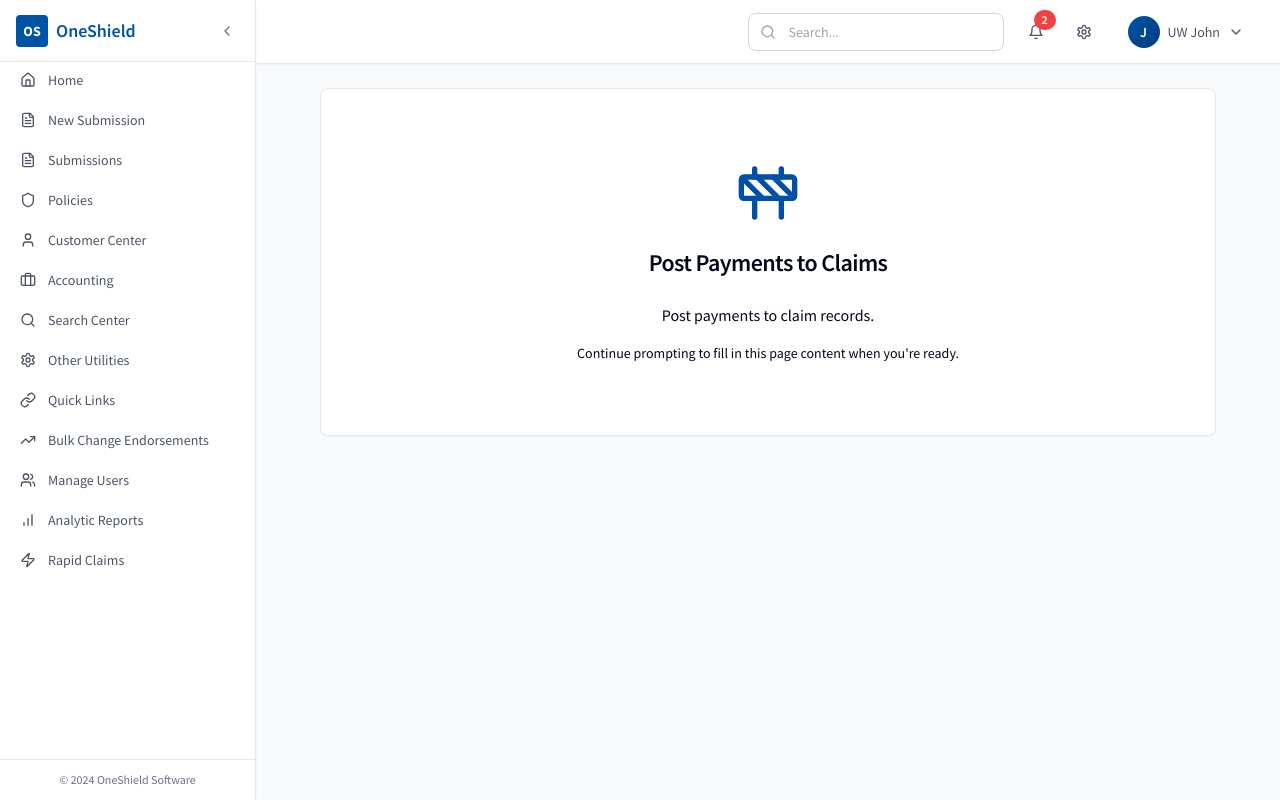
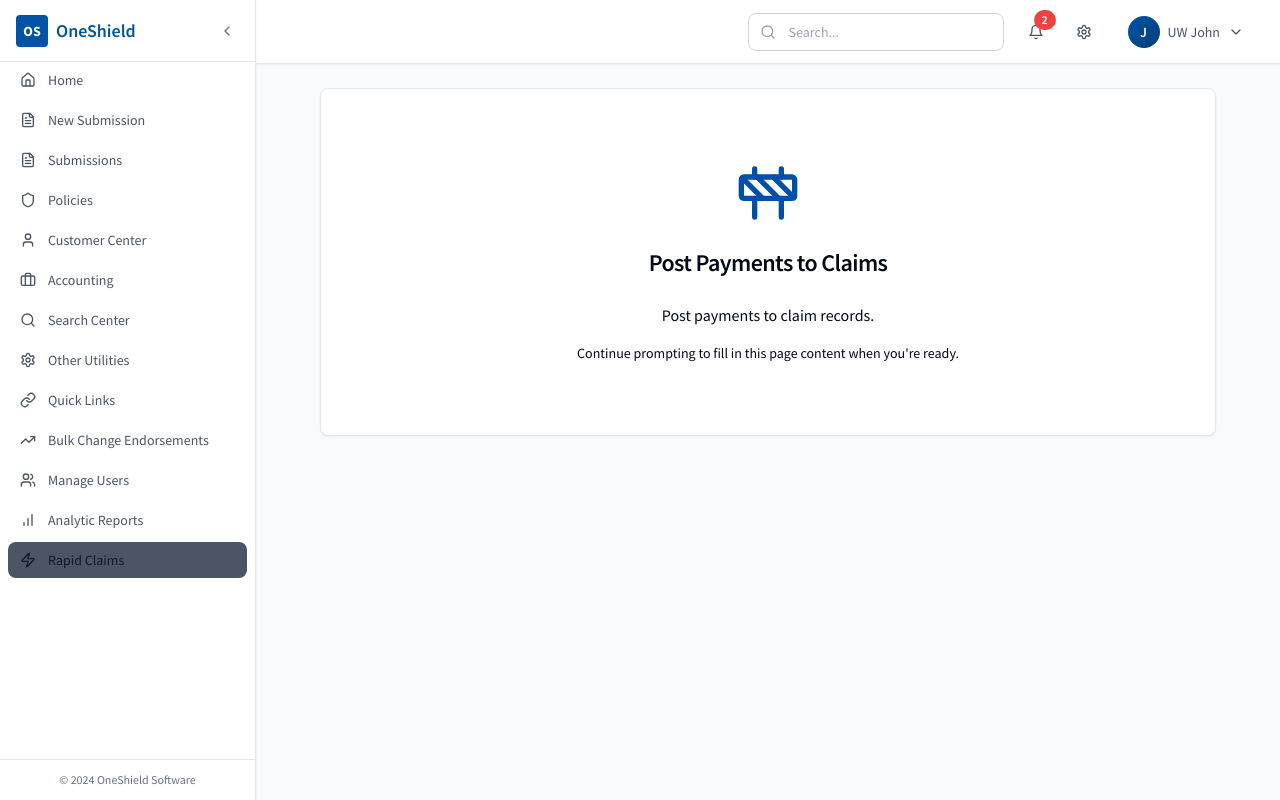
Before and after one commit to mskolekar/builder-orbit-haven, a React (Vite) app: page /rapid-claims/post-payments in a window 1280 px wide. Built offline with nearby package versions, Linux system fonts and the light colour scheme.

Commit message:
completionId: cgen-05dbc1a04e194400a0bce40de2b9ce2f
cgen-05dbc1a04e194400a0bce40de2b9ce2f

```diff
--- a/client/components/ui/sidebar.tsx
+++ b/client/components/ui/sidebar.tsx
@@ -119,6 +119,9 @@ export function Sidebar({ isCollapsed, onToggleCollapse }: SidebarProps) {
         location.pathname.startsWith("/customer-center") ||
         location.pathname.startsWith("/overview")
       );
+    }
+    if (item.label === "Rapid Claims") {
+      return location.pathname.startsWith("/rapid-claims");
     }
     if (item.path === "/" && item.label === "Home") {
       return location.pathname === "/";
```
